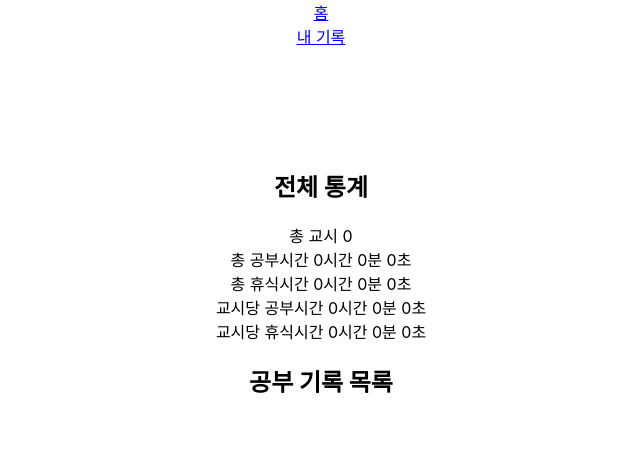
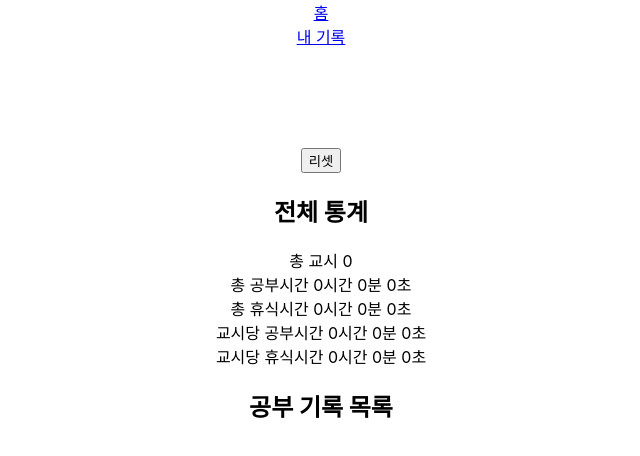
Before and after one commit to Kang-Jh/studytimestopwatch, a React (Create React App) app: page /myRecords in a window 1280 px wide. Shown: the top 456 px of the page, without its empty margins (319-959 px from the left). Built offline with nearby package versions, Linux system fonts and the light colour scheme.

Commit message:
add reset button, replace useReducer with useState

```diff
--- a/src/components/pages/myRecords.tsx
+++ b/src/components/pages/myRecords.tsx
@@ -1,4 +1,4 @@
-import React, { useReducer, useEffect, ReactElement } from 'react';
+import React, { useState, useEffect, ReactElement } from 'react';
 import { Record } from '../../@types/record';
 import { Time } from '../../@types/time';
 import '../../styles/myRecords.css';
@@ -10,26 +10,8 @@ import {
 import { Link } from 'react-router-dom';
 import Statistic from '../statistic';
 
-interface MyRecordsActionParameter {
-  type: string;
-  records?: Record[];
-}
-
-const recordsReducer = (
-  state: Record[],
-  { type, records = [] }: MyRecordsActionParameter
-): Record[] => {
-  const newState: Record[] = [...state];
-  switch (type) {
-    case 'init':
-      return records;
-    default:
-      return [];
-  }
-};
-
 export default function (props: any): ReactElement {
-  const [records, setRecords] = useReducer(recordsReducer, []);
+  const [records, setRecords] = useState<Record[]>([]);
   const dates = [...new Set(records.map((record) => record.date))].sort();
   const totalPeriod: number = (records as any[]).reduce(
     (prevTotalPeriod: number, record: Record): number => {
@@ -63,11 +45,21 @@ export default function (props: any): ReactElement {
       records.push({ ...record, key });
     }
 
-    setRecords({ type: 'init', records });
+    setRecords(records);
   }, []);
 
   return (
     <main className="MyRecords">
+      <div>
+        <button
+          onClick={() => {
+            localStorage.clear();
+            setRecords([]);
+          }}
+        >
+          리셋
+        </button>
+      </div>
       <Statistic
         heading="전체 통계"
         totalPeriod={totalPeriod}
```
